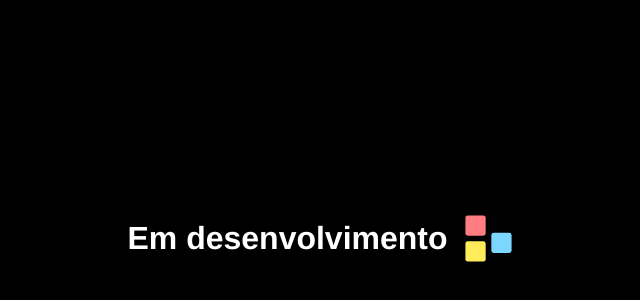
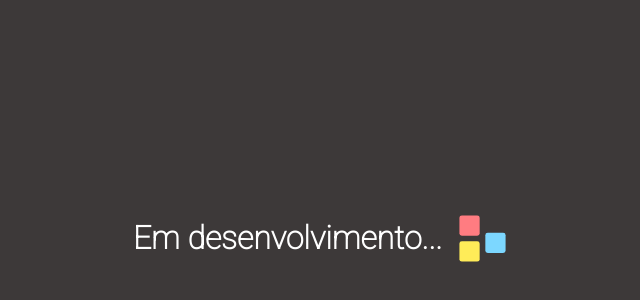
Before and after one commit to marcinhuk/rm, a plain HTML site: page index.html in a window 1280 px wide. Shown: the part 162-462 px from the top of the page, without its empty margins (312-952 px from the left). Drawn offline with Linux system fonts and the light colour scheme.

Commit message:
Alteração de estilos

```diff
--- a/estilos/estilos.css
+++ b/estilos/estilos.css
@@ -1,14 +1,15 @@
 * {
 	padding: 0;
 	margin: 0;
-	font-family: Helvetica;
+	font-family: 'Roboto';
 }
 
 body {
-	background-color: #000;
+	background-color: rgb(61, 57, 57);
 	color: #fff;
 	display: flex;
 	align-items: center;
 	height: 100vh;
 	justify-content: center;
+	font-family: ;
 }
--- a/index.html
+++ b/index.html
@@ -5,10 +5,11 @@
 	<meta http-equiv="X-UA-Compatible" content="IE=edge">
 	<meta name="viewport" content="width=device-width, initial-scale=1.0">
 	<link rel="stylesheet" href="estilos/estilos.css">
+	<link href="https://fonts.googleapis.com/css2?family=Roboto:wght@100&display=swap" rel="stylesheet">
 	<title>Rodrigo Marcinhuk</title>
 </head>
 <body>
-	<h1>Em desenvolvimento</h1>
+	<h1>Em desenvolvimento...</h1>
 	<img src="images/loading.svg" alt="">
 </body>
 </html>
```
